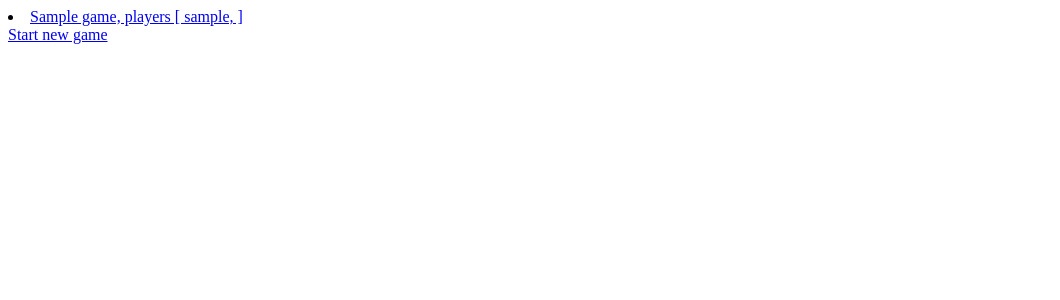
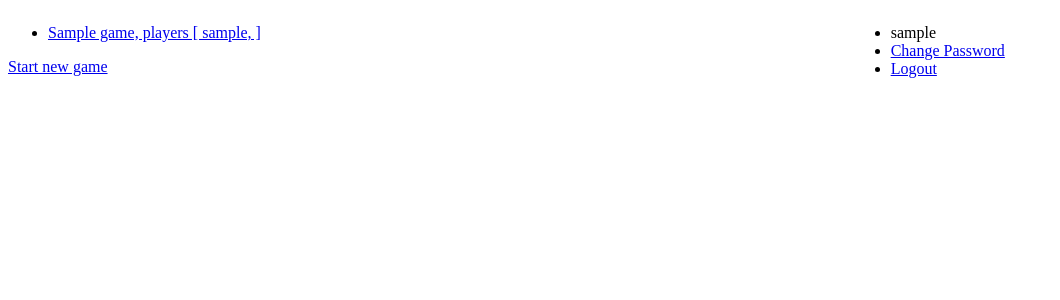
Before and after one commit to nwself/ack-wire, a Django app: page / in a window 1280 px wide. Shown: the top 300 px of the page, without its empty margins (0-1060 px from the left). Run offline with Django 3.2, Linux system fonts and the light colour scheme; a user stored in the database is signed in; tables that the repository leaves empty hold one stand-in row (values such as "Sample post").

Commit message:
Prettify

```diff
--- a/game/templates/games/lobby.html
+++ b/game/templates/games/lobby.html
@@ -6,9 +6,18 @@
   <meta charset="utf-8"/>
   <meta name=viewport content="width=device-width, initial-scale=1">
   <title>ack-wire</title>
-  <script src="{% static "vendor/js/rivets.js" %}"></script>
+
+  <style type="text/css">
+    .container {
+      display: grid;
+      grid-template-columns: 2fr 1fr;
+    }
+  </style>
 </head>
 <body>
+  <div class="container">
+    <div class="games">
+      <ul>
       {% for game in current_games %}
         <li><a href="{% url 'game-view' game.pk %}">{{ game.name }}, players [
           {% for user in game.users.all %}
@@ -16,7 +25,17 @@
           {% endfor %}
         ]</a></li>
       {% endfor %}
+      </ul>
       <a href="{% url 'start-game-view' %}">Start new game</a>
+    </div>
+    <div class="user">
+      <ul>
+          <li>{{ user.username }}</li>
+          <li><a href="{% url 'account_change_password' %}">Change Password</a></li>
+          <li><a href="{% url 'account_logout' %}">Logout</a></li>
+      </ul>
+    </div>
+  </div>
 </body>
 
 </html>
```
Also changed, not shown: game/templates/games/game.html (+13 -3 lines). Lines whose indentation alone changed are shown as unchanged.
